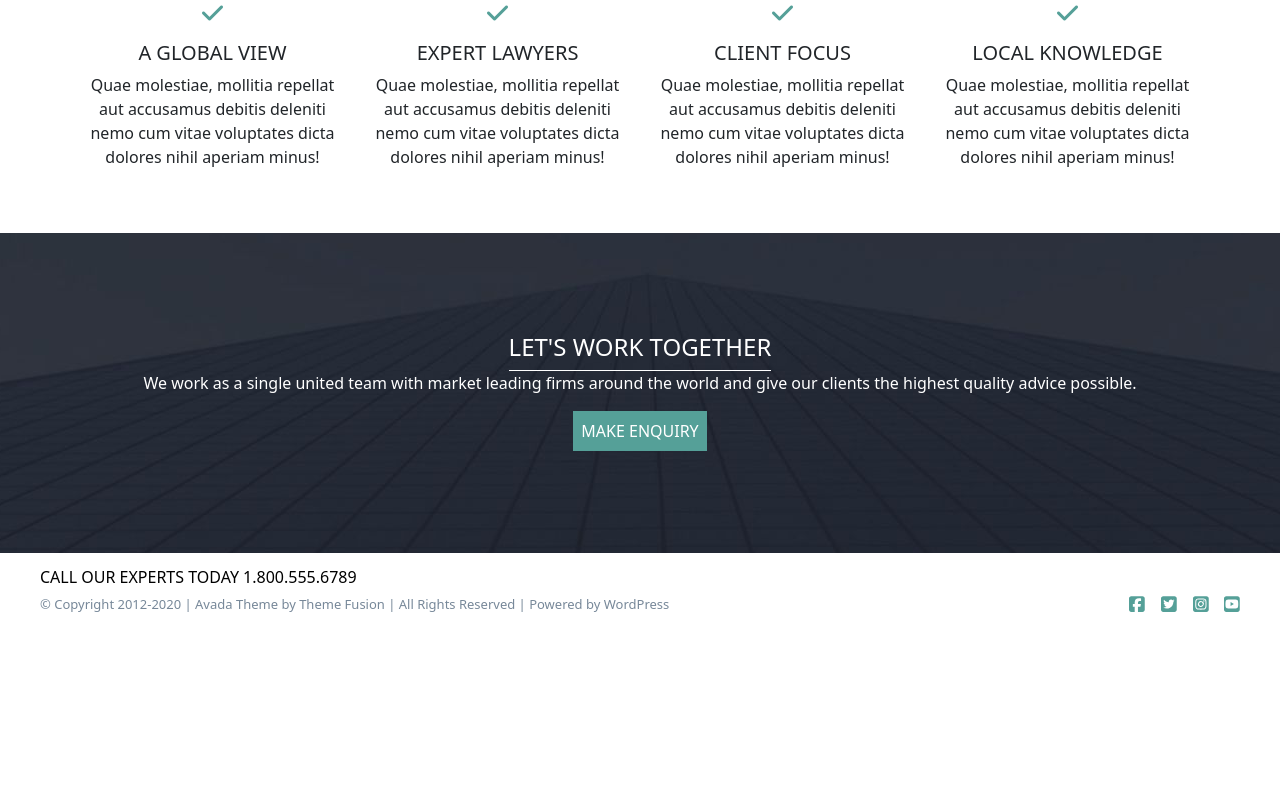
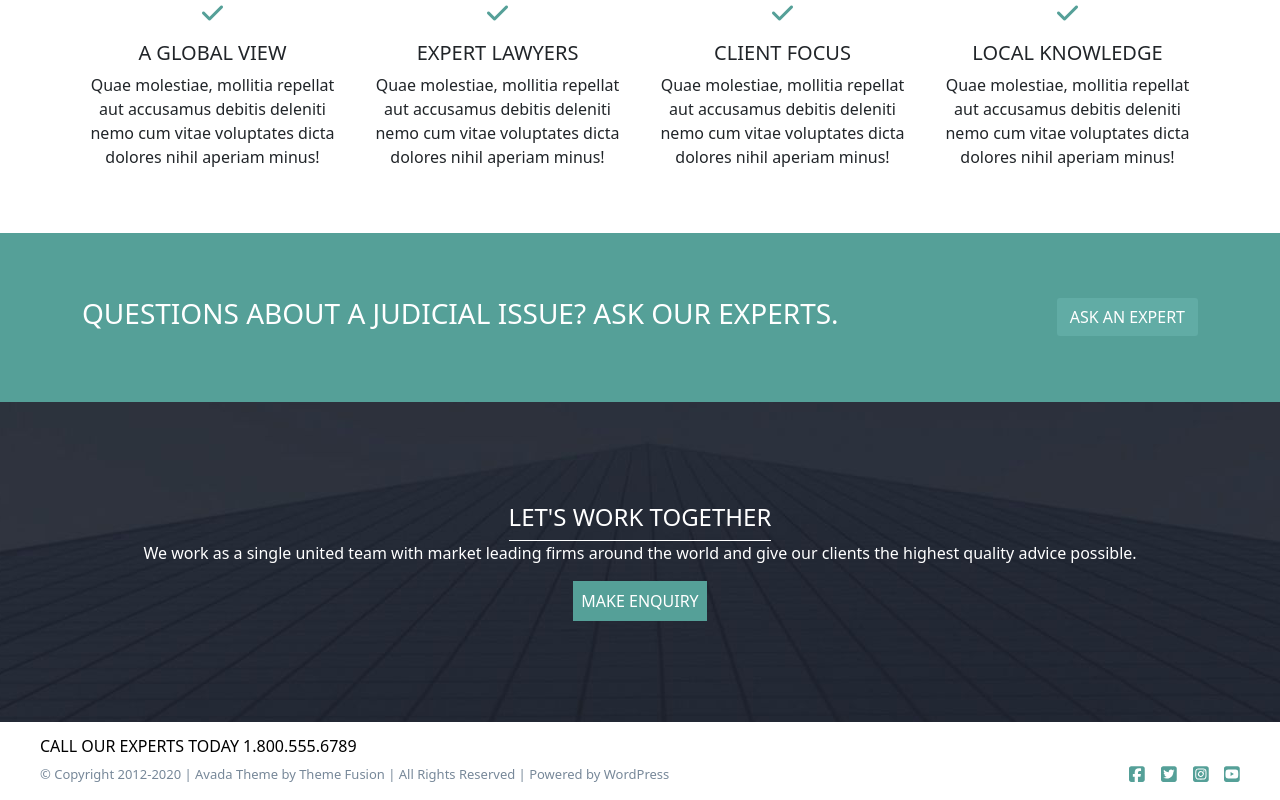
Before and after one commit to IreneCaiazzo/proj-html-vuejs, a Vue app: page / in a window 1280 px wide. Shown: the part 848-1648 px from the top of the page. Before the commit the page ends 1479 px from the top, so only its background shows below. Built offline with nearby package versions, Linux system fonts and the light colour scheme.

Commit message:
add section3

```diff
--- a/src/components/AppMain.vue
+++ b/src/components/AppMain.vue
@@ -45,6 +45,14 @@ export default {
             </div>
         </div>
     </section>
+
+    <!-- third section -->
+    <section class="thirdSec">
+        <div class="container">
+            <h3>QUESTIONS ABOUT A JUDICIAL ISSUE? ASK OUR EXPERTS.</h3>
+            <a href="#" class="btn" style="background-color: #61ACA5; color: white; border-radius: 3px;">ASK AN EXPERT</a>
+        </div>
+    </section>
 </template>
 
 <style scoped>
@@ -68,5 +76,18 @@ export default {
     --bs-card-border-top: 3px solid #55A098;
 }
 
-/* second section  */
+/* third section */
+
+.thirdSec {
+    background-color: #55A098;
+    color: white;
+    padding: 4rem 2rem;
+}
+
+.thirdSec .container {
+    display: flex;
+    justify-content: space-between;
+    align-items: center;
+    width: 1200px;
+}
 </style>
```
